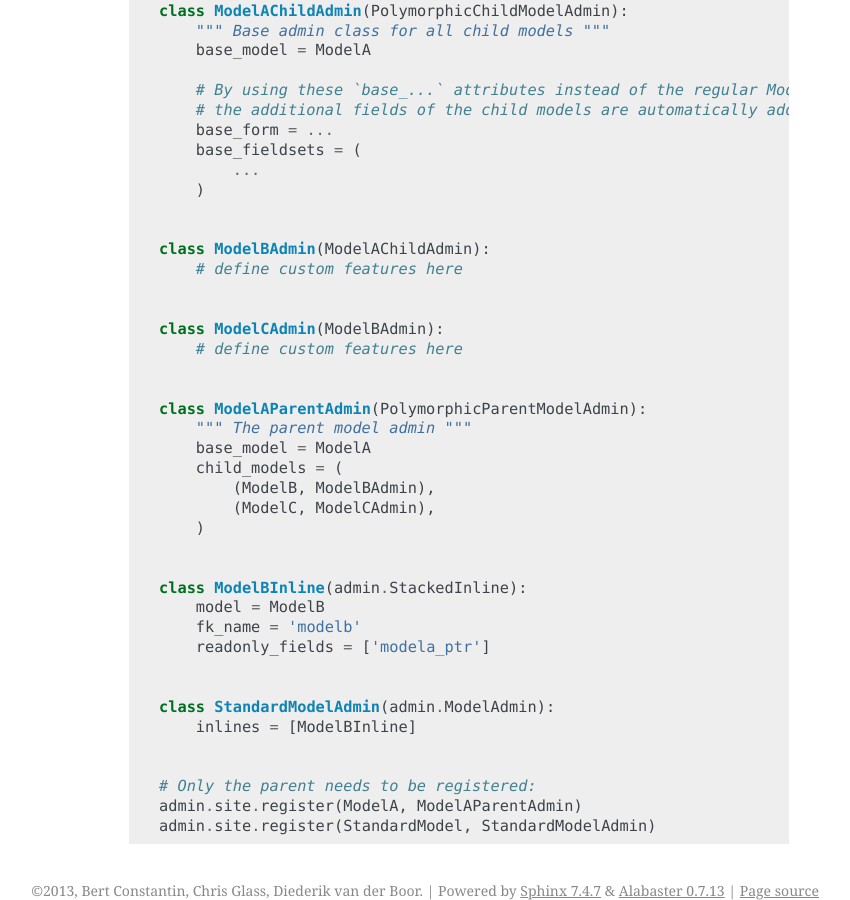
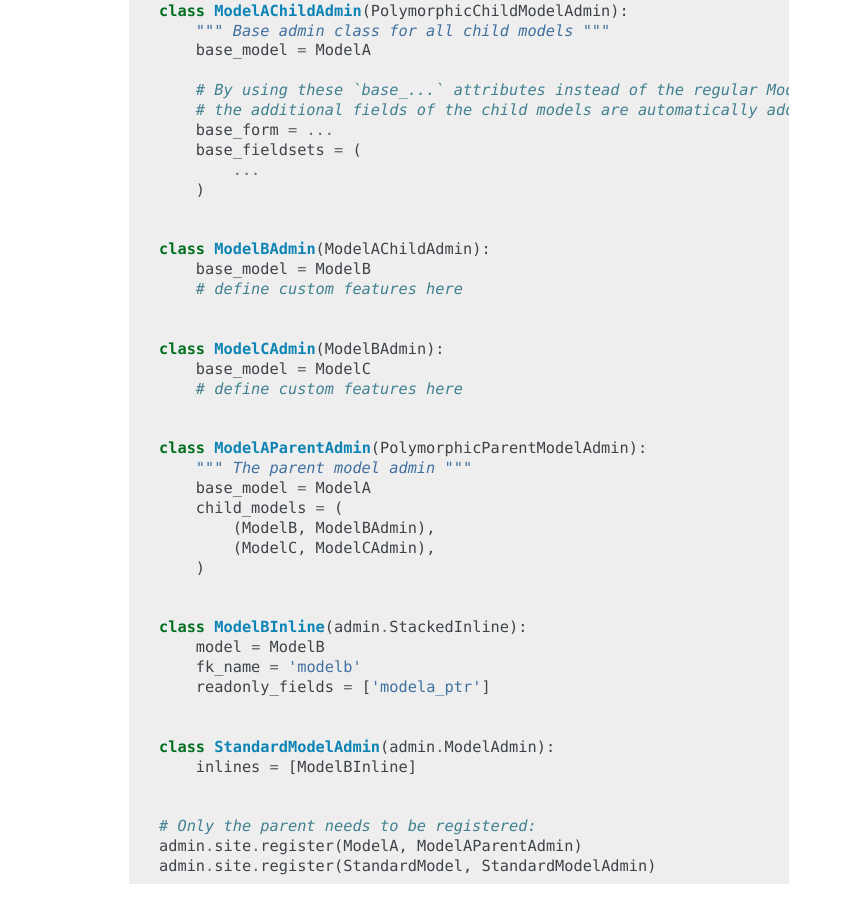
Before and after one commit to jazzband/django-polymorphic, a Sphinx documentation site: the page built from docs/admin.rst, in a window 1280 px wide and 900 px high, scrolled down 1925 px. Shown: the whole window, without its empty margins (291-1141 px from the left). Built offline with Sphinx 7.4.7, drawn with Linux system fonts in a browser that asks for light colours.

Commit message:
add base_model declaration to child models in admin docs example

```diff
--- a/docs/admin.rst
+++ b/docs/admin.rst
@@ -86,10 +86,12 @@
 
 
     class ModelBAdmin(ModelAChildAdmin):
+        base_model = ModelB
         # define custom features here
 
 
     class ModelCAdmin(ModelBAdmin):
+        base_model = ModelC
         # define custom features here
 
 
```
